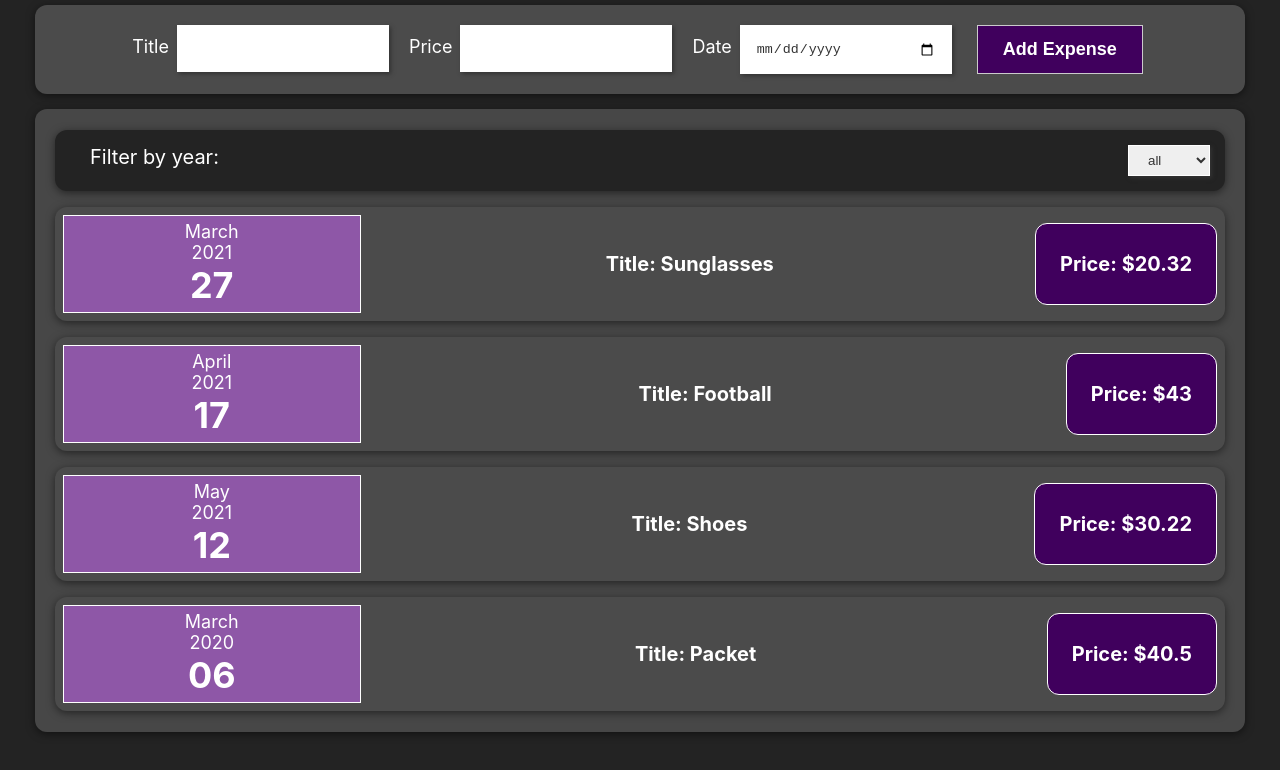
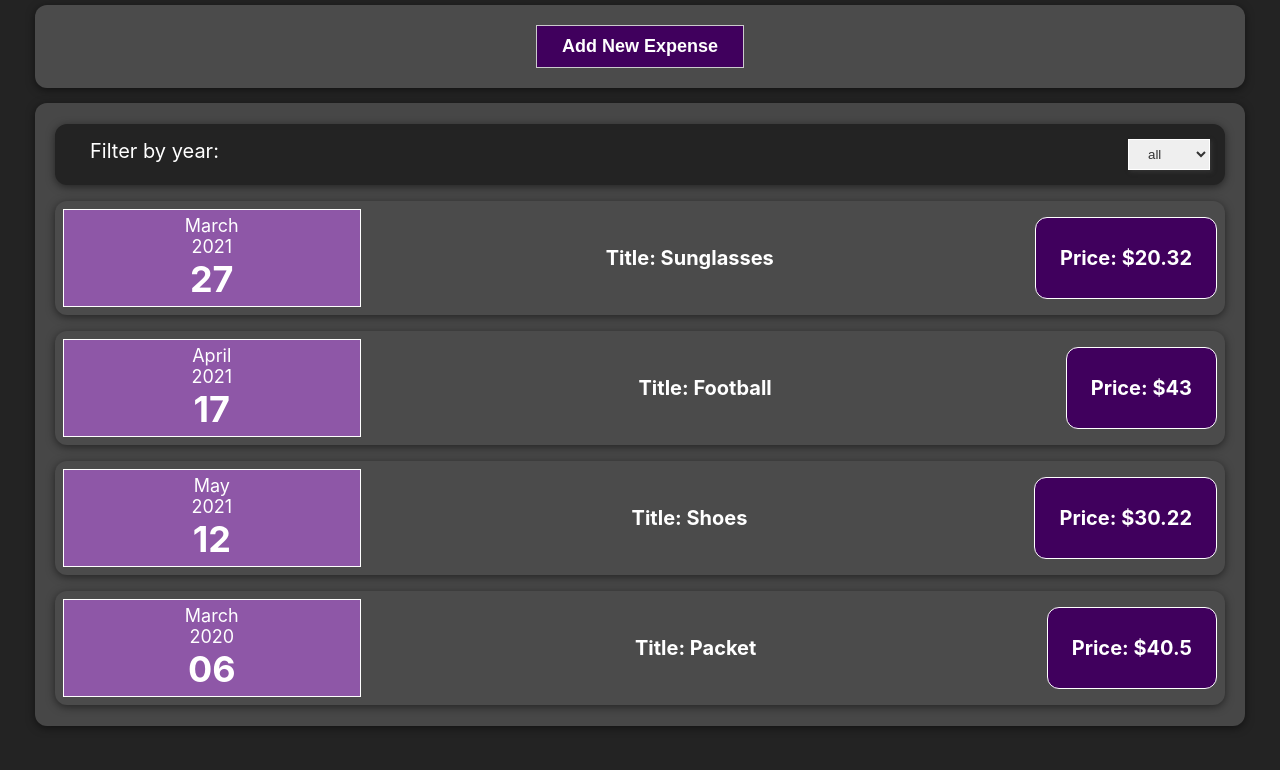
Before and after one commit to przemekdab1993/react-project-zero, a React (Create React App) app: page / in a window 1280 px wide. Shown: the top 770 px of the page. Built offline with nearby package versions, Linux system fonts and the light colour scheme.

Commit message:
dodanie przycisku pokazującego formularz dla nowego wydatku. Dodanie przycisku ukrywającego formularz oraz ukrywanie formularza po przesłaniu nowego wydatku

```diff
--- a/src/components/NewExpense/ExpenseForm.css
+++ b/src/components/NewExpense/ExpenseForm.css
@@ -16,7 +16,7 @@ form.new-expense-form {
     border-radius: 0px;
     border: 1px solid #fff;
     box-shadow: 2px 2px 4px #333;
-    min-width: 180px;
+    min-width: 160px;
 }
 .new-expense-form button {
     margin: 0 15px;
--- a/src/components/NewExpense/ExpenseForm.js
+++ b/src/components/NewExpense/ExpenseForm.js
@@ -63,6 +63,8 @@ const ExpenseForm = (props) => {
     const submitHandler = (event) => {
         event.preventDefault();
 
+        if (enteredPrice !== '' && enteredTitle !== '' && enteredDate !== '') {
+
             const expenseData = {
                 title: enteredTitle,
                 price: enteredPrice,
@@ -71,11 +73,19 @@ const ExpenseForm = (props) => {
 
             props.onSeveExpenseData(expenseData);
 
+            setEnteredTitle('');
+            setEnteredPrice('');
+            setEnteredDate('');
+        }
+    }
+
+    const cancelHandler = () => {
 
         setEnteredTitle('');
         setEnteredPrice('');
         setEnteredDate('');
 
+        props.onCancelAddNewExpence();
     }
 
 
@@ -88,6 +98,7 @@ const ExpenseForm = (props) => {
                     name="title"
                     value={enteredTitle}
                     onChange={inputChangeHandler}
+                    required={true}
                 />
             </div>
             <div className="form-group new-expense-form-group">
@@ -99,6 +110,7 @@ const ExpenseForm = (props) => {
                     name="price"
                     value={enteredPrice}
                     onChange={inputChangeHandler}
+                    required={true}
                 />
             </div>
             <div className="form-group new-expense-form-group">
@@ -108,12 +120,14 @@ const ExpenseForm = (props) => {
                     min="2019-01-01"
                     max="2022-12-31"
                     name="date"
+                    required={true}
                     value={enteredDate}
                     onChange={inputChangeHandler}
                 />
             </div>
 
             <button type="submit" >Add Expense</button>
+            <button onClick={cancelHandler} type="button" >Cancel</button>
         </form>
     );
 }
--- a/src/components/NewExpense/NewExpense.js
+++ b/src/components/NewExpense/NewExpense.js
@@ -1,7 +1,10 @@
+import React, {useState} from "react";
+
 import './NewExpense.css';
 
 import ExpenseForm from "./ExpenseForm";
 import Card from "../UserInterface/Card";
+import NewExpensesNavi from "./NewExpensesNavi";
 
 const NewExpense = (props) => {
 
@@ -12,11 +15,25 @@ const NewExpense = (props) => {
         }
 
         props.onAddExpenseDate(expenseData);
+        hideExpenseForm();
     }
+
+    const showExpenseForm = () => {
+        setRenderContent(renderForm);
+
+    }
+    const hideExpenseForm = () => {
+        setRenderContent(renderNav);
+    }
+
+    const renderNav = (<NewExpensesNavi onClickButton={showExpenseForm} />);
+    const renderForm = (<ExpenseForm onSeveExpenseData={saveExpenseDateHandler} onCancelAddNewExpence={hideExpenseForm} />);
+
+    const [renderContent, setRenderContent] = useState(renderNav);
 
     return (
         <Card className="new-expense form-container">
-            <ExpenseForm onSeveExpenseData={saveExpenseDateHandler} />
+            {renderContent}
         </Card>
     );
 }
--- /dev/null
+++ b/src/components/NewExpense/NewExpensesNavi.css
@@ -0,0 +1,9 @@
+.new-expense-navi button {
+    margin: 15px;
+    padding: 10px 25px;
+    border: 1px solid #cbcacc;
+    background-color: #40005d;
+    color: #fff;
+    font-size: 18px;
+    font-weight: 600;
+}
--- /dev/null
+++ b/src/components/NewExpense/NewExpensesNavi.js
@@ -0,0 +1,20 @@
+import React from "react";
+
+import "./NewExpensesNavi.css";
+
+const NewExpensesNavi = (props) => {
+
+    const clickHandler = (event) => {
+        event.preventDefault();
+
+        props.onClickButton();
+    }
+
+    return (
+        <div className="new-expense-navi">
+            <button onClick={clickHandler} type="">Add New Expense</button>
+        </div>
+    );
+}
+
+export default NewExpensesNavi;
```
Lines whose indentation alone changed are shown as unchanged.
